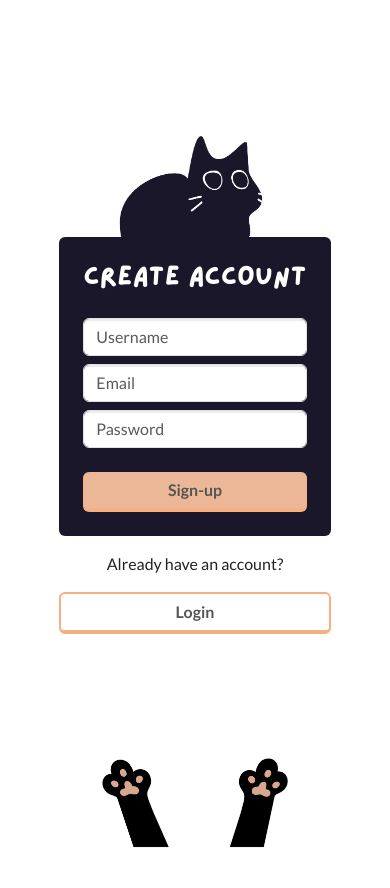
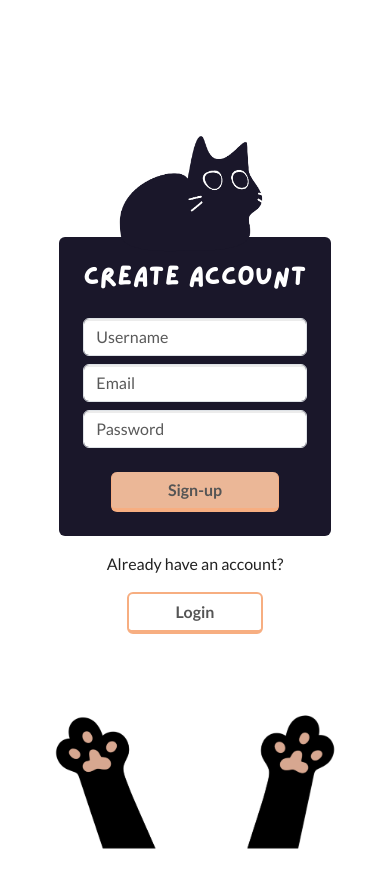
Before and after one commit to nthnn/hourplan, a Vue app: page /signup in a window 390 px wide. Shown: the top 888 px of the page. Built offline with nearby package versions, Linux system fonts and the light colour scheme; what v-calendar would draw is missing.

Commit message:
Some improvements on the home page view.

```diff
--- a/src/views/HomePage.vue
+++ b/src/views/HomePage.vue
@@ -23,7 +23,7 @@ function updateHighlightedDates() {
     }));
 }
 
-dates.value.push(new Date());
+dates.value.push(Date.now());
 updateHighlightedDates();
 
 setTimeout(()=> {
@@ -78,8 +78,6 @@ setTimeout(()=> {
                 <div id="class-sched-loading" align="center">
                     <br/>
                     <img src="@/assets/images/cat-loading.gif" width="150" />
-                    <br/>
-                    <p>Loading...</p>
                 </div>
             </div>
 
@@ -90,8 +88,6 @@ setTimeout(()=> {
                 <div id="class-sched-loading" align="center">
                     <br/>
                     <img src="@/assets/images/cat-loading.gif" width="150" />
-                    <br/>
-                    <p>Loading...</p>
                 </div>
             </div>
         </div>
--- a/src/views/Signup.vue
+++ b/src/views/Signup.vue
@@ -75,16 +75,18 @@ function signup() {
                 <input type="password" placeholder="Password" class="form-control mt-2 text-lato" id="password" />
 
                 <p class="text-danger mt-2 d-none animate__animated text-lato" id="signup-error"></p>
-                <button
-                    class="btn btn-warning clr-secondary brdr-secondary text-dark text-lato w-100 mt-4"
-                    @click="signup">Sign-up</button>
+                <div align="center">
+                    <button
+                        class="btn btn-warning clr-secondary brdr-secondary text-dark text-lato w-75 mt-4"
+                        @click="signup">Sign-up</button>
+                </div>
             </div>
 
             <div align="center">
                 <p class="text-lato mt-3">Already have an account?</p>
 
                 <RouterLink
-                    class="btn outlined-secondary brdr-secondary text-dark text-lato w-100"
+                    class="btn outlined-secondary brdr-secondary text-dark text-lato w-50 mx-4"
                     to="/login">Login</RouterLink>
             </div>
         </div>
@@ -109,20 +111,20 @@ function signup() {
         background-position: bottom center;
         background-repeat: no-repeat;
         background-size: 100%;
-        left: calc(50% - 400px);
-        bottom: -450px;
+        left: calc(50% - 300px);
+        bottom: -350px;
         z-index: -9999;
         position: fixed;
-        height: 800px;
-        width: 800px;
+        height: 600px;
+        width: 600px;
     }
 
     @media only screen and (max-width: 771px) {
         #twohands {
-            left: calc(50% - 100px);
-            bottom: -100px !important;
-            height: 200px;
-            width: 200px;
+            left: calc(50% - 150px);
+            bottom: -150px !important;
+            height: 300px;
+            width: 300px;
             bottom: 0;
         }
     }
```
